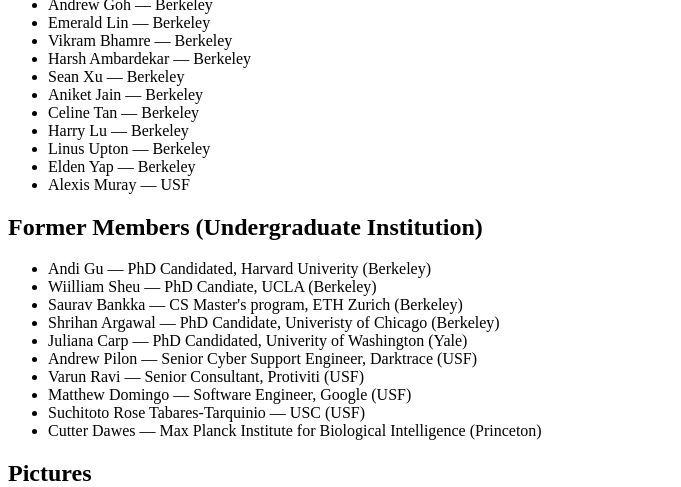
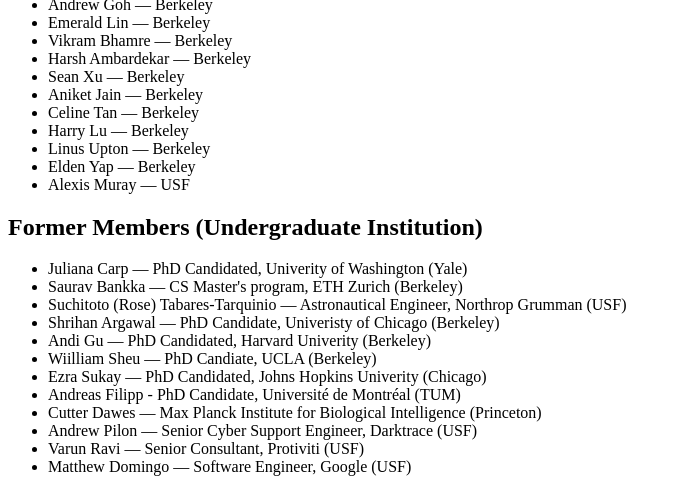
Before and after one commit to highredshift/highredshift.github.io, a Jekyll site: the page built from team.html, in a window 1280 px wide and 1400 px high, scrolled down 609 px, cut to the strip 0-487 px from the top of the window. Shown: the whole strip, without its empty margins (0-681 px from the left). Built offline with Jekyll 4.4.1, drawn with Linux system fonts in a browser that asks for light colours; some of the changed text lies outside the part shown.

Commit message:
rearrange

```diff
--- a/team.html
+++ b/team.html
@@ -44,17 +44,18 @@
 
 <h2>Former Members (Undergraduate Institution)</h2>
 <ul>
+  <li>Juliana Carp — PhD Candidated, Univerity of Washington (Yale) </li>
+  <li>Saurav Bankka — CS Master's program, ETH Zurich (Berkeley) </li>
+  <li>Suchitoto (Rose) Tabares-Tarquinio — Astronautical Engineer, Northrop Grumman (USF)</li>
+  <li>Shrihan Argawal — PhD Candidate, Univeristy of Chicago (Berkeley) </li>
   <li>Andi Gu — PhD Candidated, Harvard Univerity (Berkeley) </li>
   <li>Wiilliam Sheu — PhD Candiate, UCLA (Berkeley)  </li>
-  <li>Saurav Bankka — CS Master's program, ETH Zurich (Berkeley) </li>
-  <li>Shrihan Argawal — PhD Candidate, Univeristy of Chicago (Berkeley) </li>
-  <li>Juliana Carp — PhD Candidated, Univerity of Washington (Yale) </li>
+  <li>Ezra Sukay — PhD Candidated, Johns Hopkins Univerity (Chicago) </li>
+  <li>Andreas Filipp - PhD Candidate, Université de Montréal (TUM) </li>
+  <li>Cutter Dawes — Max Planck Institute for Biological Intelligence (Princeton) </li>
   <li>Andrew Pilon — Senior Cyber Support Engineer, Darktrace (USF) </li>
   <li>Varun Ravi — Senior Consultant, Protiviti (USF) </li>
   <li>Matthew Domingo — Software Engineer, Google (USF) </li>
-  <li>Suchitoto Rose Tabares-Tarquinio — USC (USF) </li>
-  <li>Cutter Dawes — Max Planck Institute for Biological Intelligence (Princeton) </li>
-
   <!-- Add more here -->
 </ul>
 
@@ -62,18 +63,13 @@
 <div style="display: grid; grid-template-columns: repeat(3, 1fr); gap: 1rem; margin-top: 1rem;">
 
   <div style="text-align: center;">
-    <img src="{{ '/assets/images/Jupiter2025.png' | relative_url }}" alt="Jupiter2025" style="width:100%; max-width:300px; border-radius:8px;">
-    <p>(Left to right:) Jose, Xiaosheng, Chris, & Andrew<br>Jupiter's, Berkeley, June 2025</p>
+    <img src="{{ '/assets/images/July2025_Richard-Wang.jpg' | relative_url }}" alt="Richard-Wang" style="width:100%; max-width:300px; border-radius:8px;">
+    <p>Richard & Xiaosheng<br>My-O-My, Berkeley, July 2025</p>
   </div>
 
   <div style="text-align: center;">
-    <img src="{{ '/assets/images/June2024-group-meeting.png' | relative_url }}" alt="June2024-group-meeting" style="width:100%; max-width:300px; border-radius:8px;">
-    <p>Group Meeting: David, Juliana, Sean, Marcos, (on zoom:) Chris, Ethan S., Monica, Andrew, Yuan-Ming, Jose, Ethan L., Emerald, Vikram & Xiaosheng<br>INPA, Berkeley Lab, June 2024</p>
-  </div>
-
-  <div style="text-align: center;">
-    <img src="{{ '/assets/images/New-lens-June2019.JPG' | relative_url }}" alt="New-lens-June2019" style="width:100%; max-width:300px; border-radius:8px;">
-    <p>Xiaosheng, Varun, Chris & a new lens!<br>Bldg 50, Berkeley Lab, Summer 2019</p>
+    <img src="{{ '/assets/images/Jupiter2025.png' | relative_url }}" alt="Jupiter2025" style="width:100%; max-width:300px; border-radius:8px;">
+    <p>(Left to right:) Jose, Xiaosheng, Chris, & Andrew<br>Jupiter's, Berkeley, June 2025</p>
   </div>
 
   <div style="text-align: center;">
@@ -82,8 +78,8 @@
   </div>
 
   <div style="text-align: center;">
-    <img src="{{ '/assets/images/July2025_Richard-Wang.jpg' | relative_url }}" alt="Richard-Wang" style="width:100%; max-width:300px; border-radius:8px;">
-    <p>Richard & Xiaosheng<br>My-O-My, Berkeley, July 2025</p>
+    <img src="{{ '/assets/images/June2024-group-meeting.png' | relative_url }}" alt="June2024-group-meeting" style="width:100%; max-width:300px; border-radius:8px;">
+    <p>Group Meeting: David, Juliana, Sean, Marcos, Xiaosheng, <br> (on zoom:) Chris, Ethan S., Monica, Andrew, Yuan-Ming, Jose, Ethan L., Emerald, & Vikram <br>INPA, Berkeley Lab, June 2024</p>
   </div>
 
   <div style="text-align: center;">
@@ -91,19 +87,25 @@
     <p>Jose & Xiaosheng<br>University of San Francisco, April 2023</p>
   </div>
 
+
   <div style="text-align: center;">
-    <img src="{{ '/assets/images/Jupiter-2022May1.jpg' | relative_url }}" alt="Jupiter-2022May1" style="width:100%; max-width:300px; border-radius:8px;">
-    <p>Rhea, Andreas, Rose (Suchitoto), Ezra, Xiaosheng & Saurav<br>Jupiter's, Berkeley, May 2022</p>
+    <img src="{{ '/assets/images/New-lens-June2019.JPG' | relative_url }}" alt="New-lens-June2019" style="width:100%; max-width:300px; border-radius:8px;">
+    <p>Xiaosheng, Varun, Chris & a new lens!<br>Berkeley Lab, Summer 2019</p>
   </div>
 
   <div style="text-align: center;">
     <img src="{{ '/assets/images/Keck-Dec2022.jpg' | relative_url }}" alt="Keck-Dec2022" style="width:100%; max-width:300px; border-radius:8px;">
-    <p>Xiaosheng, Chris & William<br>Keck Observatory Headquarters, Big Island, Hawai'i, December 2022</p>
+    <p>Xiaosheng, Chris & William<br>Keck Observatory Headquarters, Hawai'i, December 2022</p>
+  </div>
+
+  <div style="text-align: center;">
+    <img src="{{ '/assets/images/Jupiter-2022May1.jpg' | relative_url }}" alt="Jupiter-2022May1" style="width:100%; max-width:300px; border-radius:8px;">
+    <p>Rhea, Andreas, Suchitoto (Rose), Ezra, <br> Xiaosheng, Andi & Saurav<br>Jupiter's, Berkeley, May 2022</p>
   </div>
 
   <div style="text-align: center;">
     <img src="{{ '/assets/images/Lick-ShaneApril2022.jpg' | relative_url }}" alt="Lick-ShaneApril2022" style="width:100%; max-width:300px; border-radius:8px;">
-    <p>Shrihan, Ezra, Rose (Suchitoto), Rhea & Xiaosheng<br>Lick Observatory (under the 3-m Shane), Mt Hamilton, April 2022</p>
+    <p>Shrihan, Ezra, Rose (Suchitoto), Rhea & Xiaosheng<br>Lick Observatory (3-m Shane), Mt Hamilton, April 2022</p>
   </div>
 
 </div>
```
